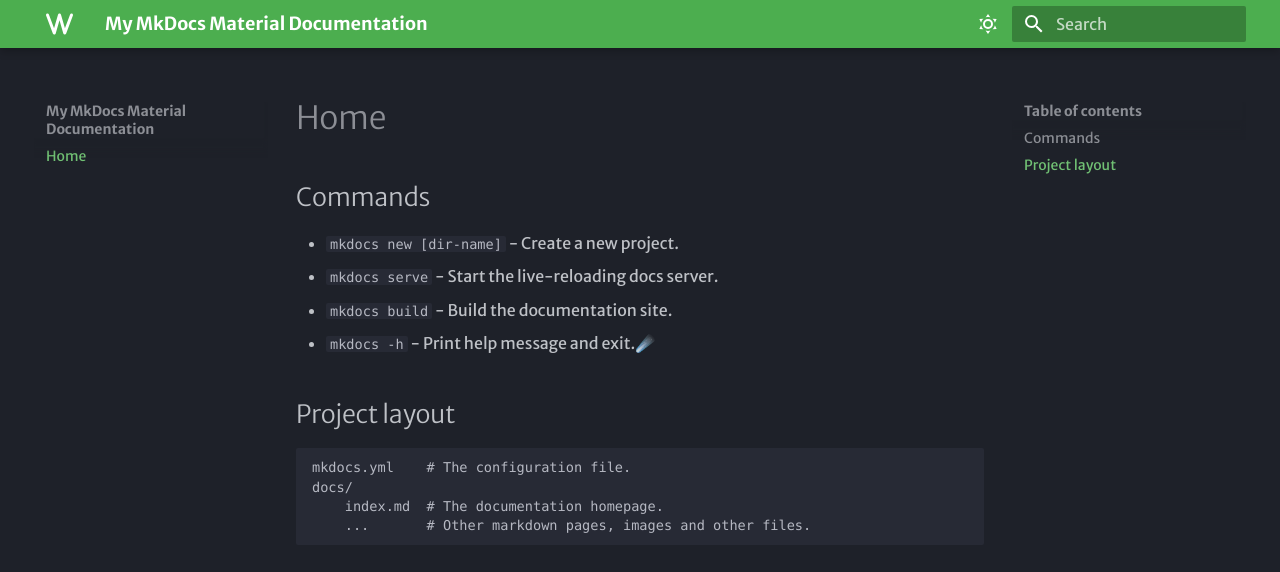
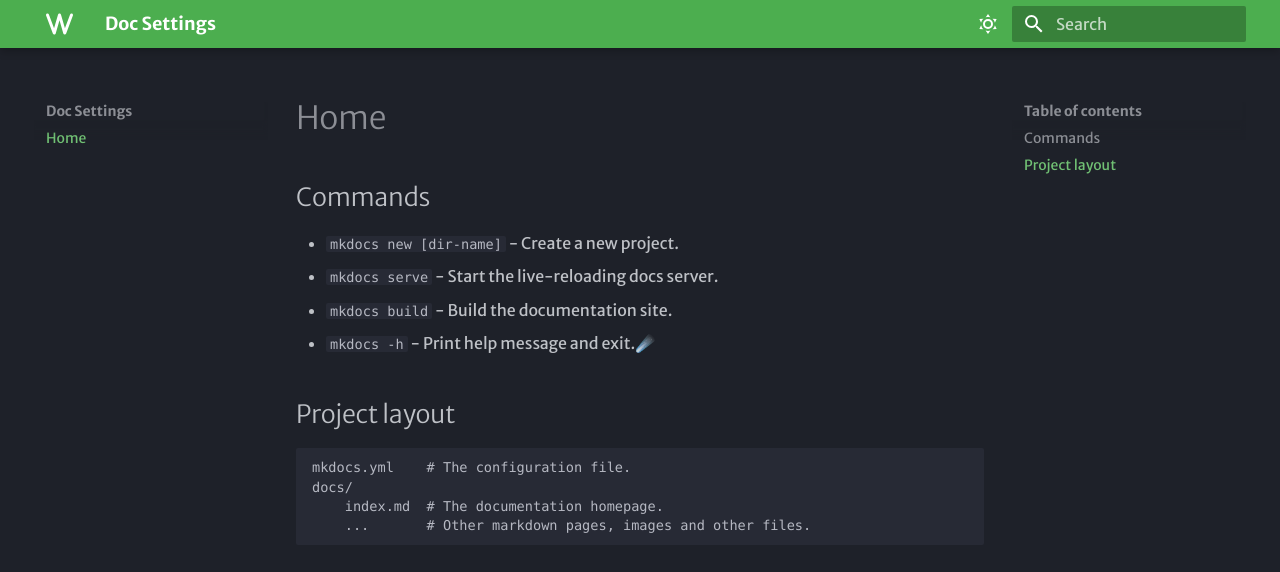
Before and after one commit to Dilly3/docu-mk, an MkDocs documentation site: the page built from docs/index.md, in a window 1280 px wide. Shown: the top 572 px of the page. Built offline with MkDocs 1.6.1 and Material for MkDocs 9.7.7, drawn with Linux system fonts in a browser that asks for light colours; some web fonts are replaced.

Commit message:
change title

```diff
--- a/mkdocs.yml
+++ b/mkdocs.yml
@@ -1,4 +1,4 @@
-site_name: My MkDocs Material Documentation
+site_name: Doc Settings
 site_url: https://dilly3.github.io/docu-mk
 extra_css:
   - stylesheets/custom.css
```
